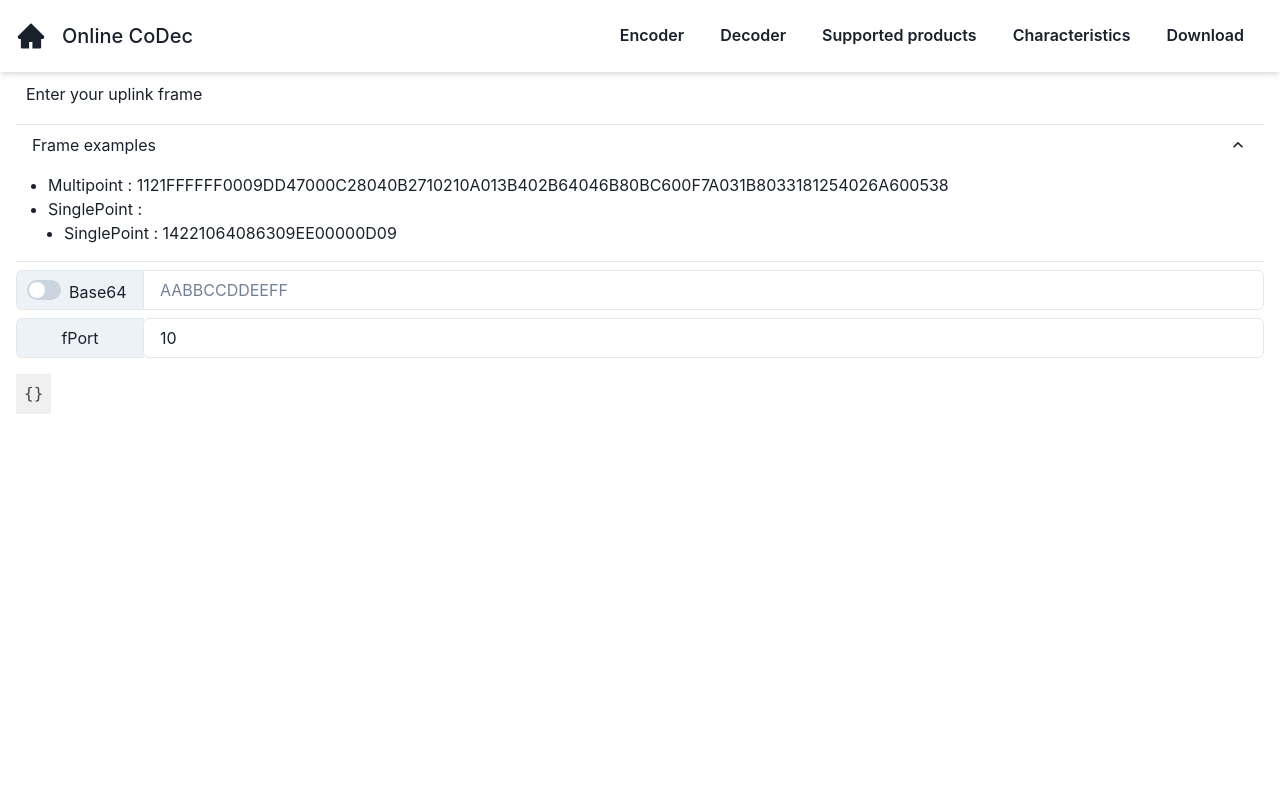
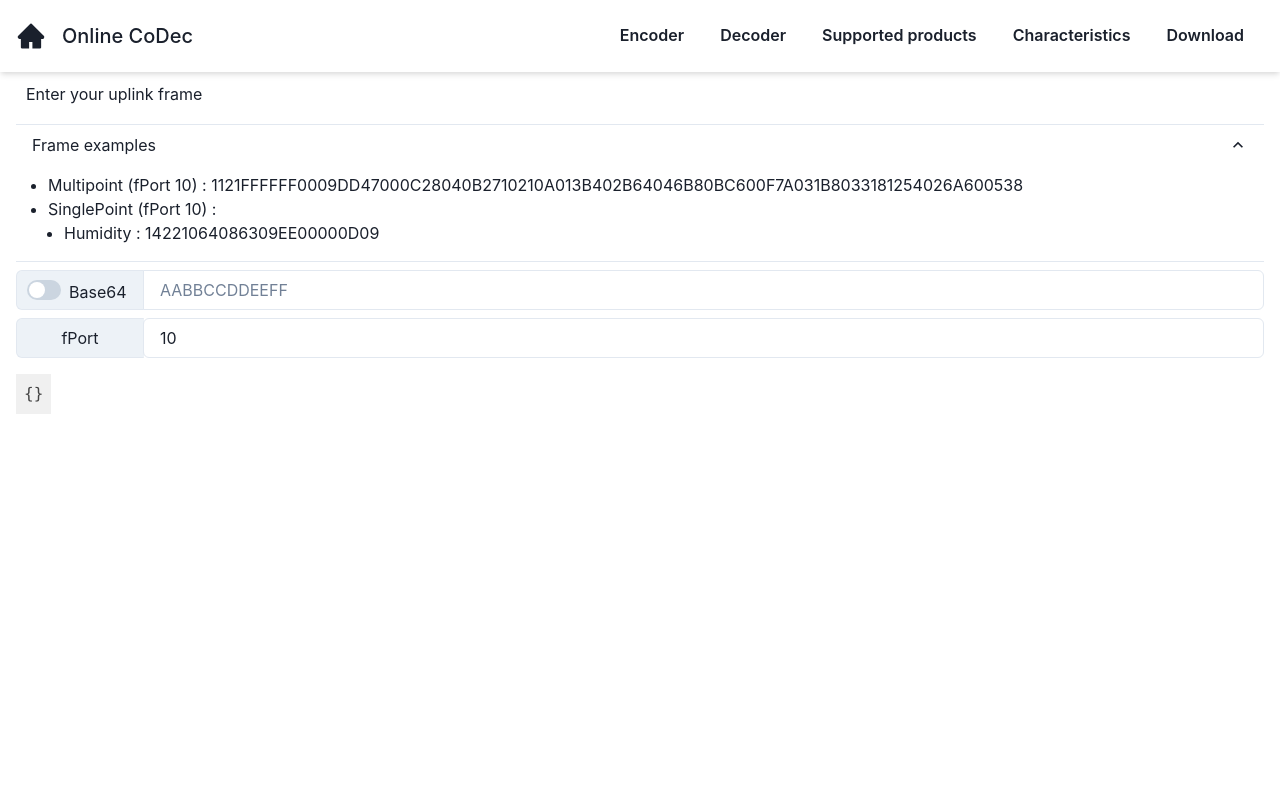
Before and after one commit to TEConnectivity/online-codec, a React (Create React App) app: page / in a window 1280 px wide. Both pictures are taken after a click on the button "Frame examples". Shown: the top 800 px of the page. Built offline with nearby package versions, Linux system fonts and the light colour scheme.

Commit message:
updated decoder

```diff
--- a/src/components/Decoder.tsx
+++ b/src/components/Decoder.tsx
@@ -118,10 +118,10 @@ export default function App() {
           </h2>
           <AccordionPanel pb={4}>
             <UnorderedList>
-              <ListItem>Multipoint : 1121FFFFFF0009DD47000C28040B2710210A013B402B64046B80BC600F7A031B8033181254026A600538 </ListItem>
-              <ListItem>SinglePoint :
+              <ListItem>Multipoint (fPort 10) : 1121FFFFFF0009DD47000C28040B2710210A013B402B64046B80BC600F7A031B8033181254026A600538 </ListItem>
+              <ListItem>SinglePoint (fPort 10) :
                 <UnorderedList>
-                  <ListItem>SinglePoint : 14221064086309EE00000D09 </ListItem>
+                  <ListItem>Humidity : 14221064086309EE00000D09 </ListItem>
                 </UnorderedList>
               </ListItem>
             </UnorderedList>
```
